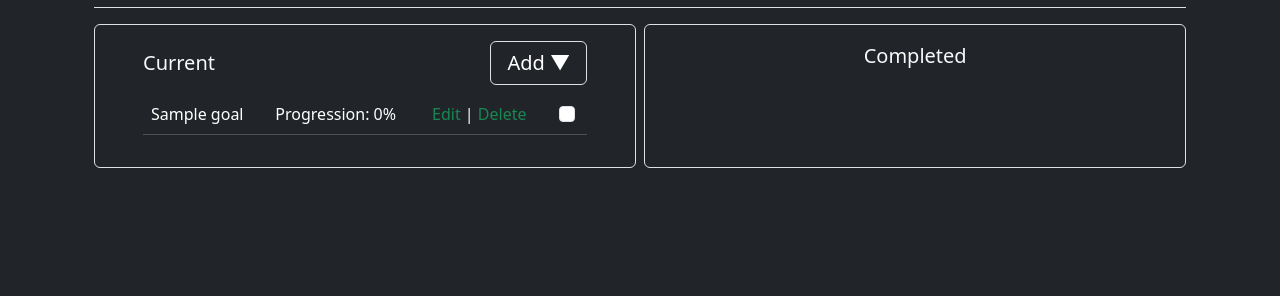
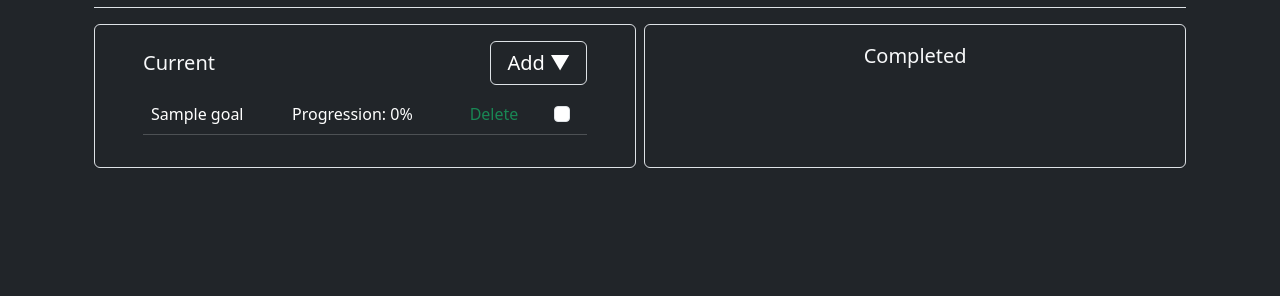
Before and after one commit to reubenk97/LifeTrack, a Flask app: page /goals in a window 1280 px wide. Shown: the part 159-455 px from the top of the page. Run offline with Flask 3, Linux system fonts and the light colour scheme; the visitor is signed in with stand-in values (Sample User, id 1); tables that the repository leaves empty hold one stand-in row (values such as "Sample post").

Commit message:
temporarily remove edits until functional

```diff
--- a/flask_app/static/todo-script.js
+++ b/flask_app/static/todo-script.js
@@ -30,7 +30,7 @@ function addTodo(event) {
                 <tr id="t${data.id}-row">
                     <td>${data.title}</td>
                     <td>Due: ${data.date}</td>
-                    <td><a onclick="showEditTodo()" class="link-underline link-underline-opacity-0 text-success">Edit</a> | <a href="todos/${data.id}/delete" class="link-underline link-underline-opacity-0 text-success">Delete</a></td>
+                    <td><a href="todos/${data.id}/delete" class="link-underline link-underline-opacity-0 text-success">Delete</a></td>
                     <td><input type="checkbox" name="${data.completed}" id="${data.completed}" class="form-check-input" onclick="completeTodo(${data.id})"></td>
                 </tr>
                 ` + todosTable.innerHTML;
@@ -126,7 +126,7 @@ function addGoal(event) {
                 <tr id="${data.id}-row">
                     <td>${data.title}</td>
                     <td>Progression: 0% </td>
-                    <td><a onclick="showEditGoal()" class="link-underline link-underline-opacity-0 text-success">Edit</a> | <a href="goals/{{todo.id}}/delete" class="link-underline link-underline-opacity-0 text-success">Delete</a></td>
+                    <td><a href="goals/{{todo.id}}/delete" class="link-underline link-underline-opacity-0 text-success">Delete</a></td>
                     <td><input type="checkbox" name="${data.title}-check" class="form-check-input"></td>
                 </tr>
                 ` + goalsTable.innerHTML;
--- a/flask_app/templates/goals_page.html
+++ b/flask_app/templates/goals_page.html
@@ -53,7 +53,7 @@
                                 <td>{{ goal.title }}</td>
                                 <!-- Need to add a way to progress goals after MVP -->
                                 <td>Progression: 0% </td>
-                                <td><a onclick="showEditGoal()" class="link-underline link-underline-opacity-0 text-success">Edit</a> | <a href="goals/{{goal.id}}/delete" class="link-underline link-underline-opacity-0 text-success">Delete</a></td>
+                                <td><a href="goals/{{goal.id}}/delete" class="link-underline link-underline-opacity-0 text-success">Delete</a></td>
                                 <td><input type="checkbox" name="{{ goal.title }}-check" class="form-check-input"></td>
                             </tr>
                                 <!-- Add after MVP, needs fixing -->
--- a/flask_app/templates/todos_page.html
+++ b/flask_app/templates/todos_page.html
@@ -48,7 +48,7 @@
                         <tr id="t{{ todo.id }}-row">
                             <td>{{ todo.title }}</td>
                             <td>Due: {{ todo.date }}</td>
-                            <td><a onclick="showEditTodo()" class="link-underline link-underline-opacity-0 text-success">Edit</a> | <a href="todos/{{ todo.id }}/delete" class="link-underline link-underline-opacity-0 text-success">Delete</a></td>
+                            <td><a href="todos/{{ todo.id }}/delete" class="link-underline link-underline-opacity-0 text-success">Delete</a></td>
                             <td><input type="checkbox" name="{{ todo.completed }}" id="{{ todo.completed }}" class="form-check-input" onclick="completeTodo({{ todo.id }})"></td>
                         </tr>
                         <!-- Add after MVP, needs fixing -->
```
